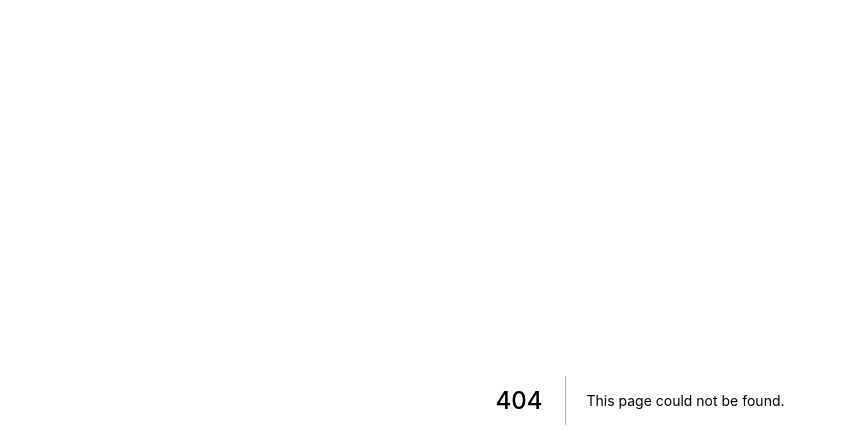
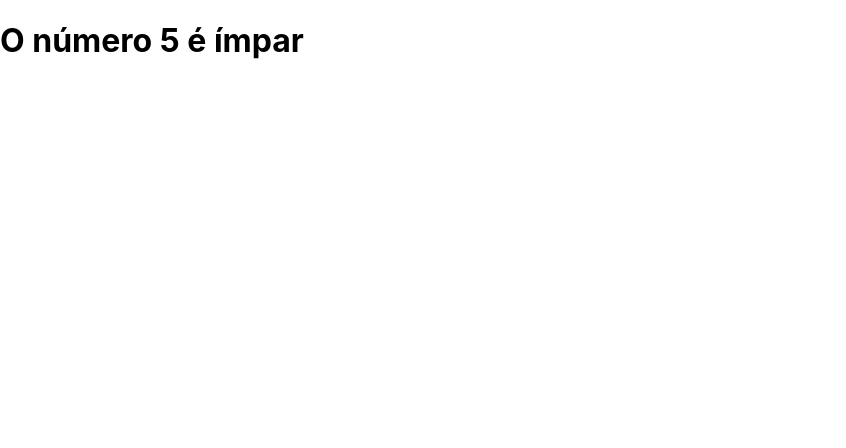
Before and after one commit to lucasrochagit/frontend-studies, a Next.js app in the folder udemy/nextjs-e-react/exercicios/: page /render/conditional2 in a window 1280 px wide. Before the commit this address had no page. Shown: the top 448 px of the page, without its empty margins (0-846 px from the left). Built offline with nearby package versions, Linux system fonts and the light colour scheme.

Commit message:
feat(nextjs-e-react): Condicional #02

```diff
--- /dev/null
+++ b/udemy/nextjs-e-react/exercicios/components/If.jsx
@@ -0,0 +1,8 @@
+export default function If(props) {
+    const {test} = props
+    return (
+        <div>
+            {test ? props.children : null}
+        </div>
+    )
+}
--- /dev/null
+++ b/udemy/nextjs-e-react/exercicios/pages/render/conditional2.jsx
@@ -0,0 +1,15 @@
+import If from "../../components/If";
+
+export default function conditional2() {
+    const num = 5;
+    return (
+        <div>
+            <If test={num % 2 === 0}>
+                <h1>O número {num} é par</h1>
+            </If>
+            <If test={num % 2 === 1}>
+                <h1>O número {num} é ímpar</h1>
+            </If>
+        </div>
+    )
+}
```
